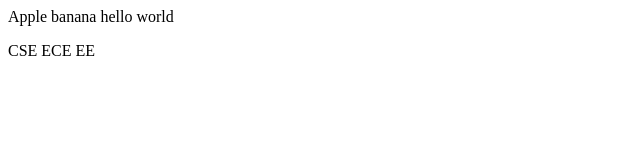
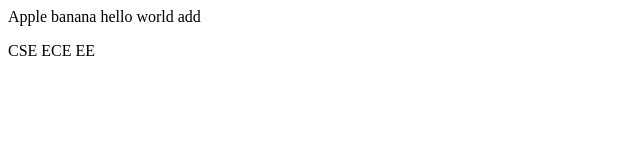
Before and after one commit to Vasimakra/branch1, a plain HTML site: page index.html in a window 1280 px wide. Shown: the full height of the page, 0-640 px from the left. Drawn offline with Linux system fonts and the light colour scheme.

Commit message:
Added to 1 line

```diff
--- a/index.html
+++ b/index.html
@@ -1,2 +1,2 @@
-<p>Apple banana hello world</p>
+<p>Apple banana hello world add</p>
 <p>CSE ECE EE </p>
```
